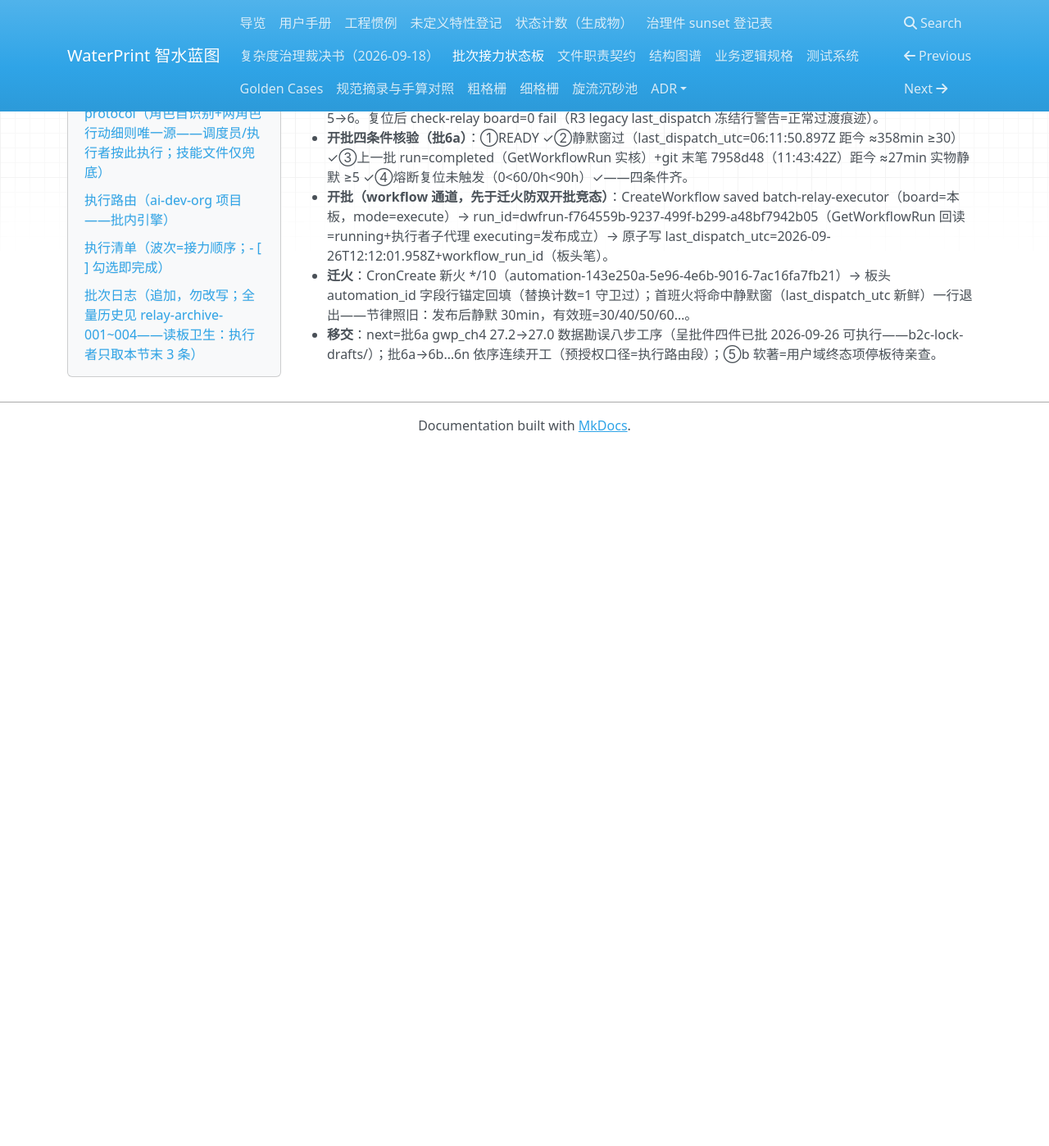
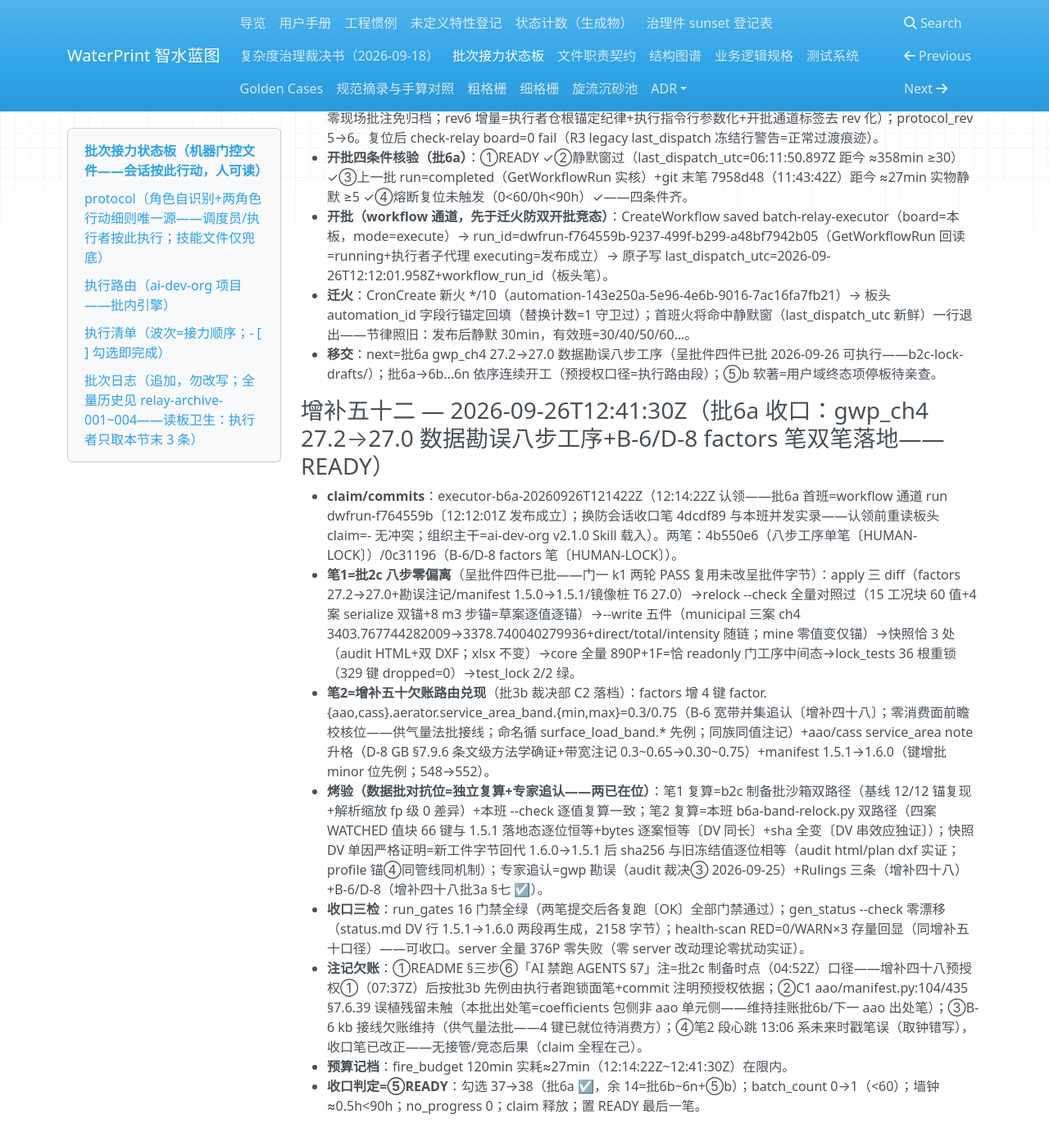
Before and after one commit to yyx20040712/waterprint, an MkDocs documentation site: the page built from docs/handoff/relay.md, in a window 1280 px wide and 1400 px high, scrolled down 10774 px. Shown: the whole window at 82% size. Built offline with MkDocs 1.6.1, drawn with Linux system fonts in a browser that asks for light colours; nearby versions of some CDN libraries; before the commit the page ends 11321 px from its top, so only the background shows below that; some of the changed text lies outside the part shown.

Commit message:
板面收口笔（增补五十二）：批6a gwp_ch4 27.0 数据勘误+B-6/D-8 factors 笔收口 READY——勾选 37→38/batch_count 0→1/next=批6b；增补五十二全档（八步零偏离+欠账路由兑现+数据批双路径复算+快照 DV 单因回代证明+三检全绿+欠账注记四条）。实现两笔=4b550e6/0c31196（claim=executor-b6a-20260926T121422Z workflow 通道 run dwfrun-f764559b）

```diff
--- a/docs/handoff/relay.md
+++ b/docs/handoff/relay.md
@@ -12,7 +12,7 @@
 > - 调度员窗口（迁火/接任用，工作区不限；布火为重活允许载技能，此后每班只读板）：「接任交接：你是 E:\class\智水蓝图\waterprint\docs\handoff\relay.md 的当班 hub 总调度员——读板头+protocol 段（现行 rev）→ 按 batch-relay 技能 references/ops-manual.md 换防协议迁火并回填 automation_id → 提交推送 → 随即按 protocol 段开批通道 rev5（CreateWorkflow saved batch-relay-executor）发布执行者并原子写 last_dispatch_utc+workflow_run_id → 此后每班火只读板调度，禁执行禁重活禁载技能」
 > - 执行者窗口（手动兜底发布用；常规发布=执行工作流子代理，无需此窗）：「基于 E:\class\智水蓝图\waterprint\docs\handoff\relay.md 交接文档继续开发——读板（板头字段区+protocol 段+执行路由+执行清单+批次日志末 3 条）按 protocol 段执行者条款认领并执行本批；组织主干优先 Skill 加载 ai-dev-org，无 Skill 工具则直接读工作区根 AGENTS.md 与 .zcode/org-ledger.jsonl 等价替代；板 protocol 段缺失/预检失败才加载技能 batch-relay 兜底。无人值守：不等待人工答疑，用户域阻塞按停止事由 HOLD(stop_matter) 收口。工作区根 E:\class\智水蓝图\waterprint，相对路径以此为基。禁止创建任何新自动化。」
 
-- status: READY <!-- 2026-09-26 增补五十：批3b 收口 READY（几何域拒数据包四件全落地——9 commit/门一 k1+d1 双 PASS/门二 probe 零偏离+裁决部准予）；next=批6a -->
+- status: READY <!-- 2026-09-26 增补五十二：批6a 收口 READY（gwp_ch4 27.0 八步工序+B-6/D-8 factors 笔——2 commit 4b550e6/0c31196〔HUMAN-LOCK〕/数据批双路径复算/三检全绿）；next=批6b -->
 - automation_id: automation-143e250a-5e96-4e6b-9016-7ac16fa7fb21 <!-- 2026-09-26 换防迁火回填（增补五十一）；旧值 automation-cf38af42…（已熄——CronList 空实核，增补五十火情观察证实） -->
 - shared_fire: true
 - plan: docs/handoff/relay.md#执行清单（自含清单，收口 grep 本文件 `- [ ]` 计余量）
@@ -20,23 +20,23 @@
 - poll_interval_min: 10
 - fire_budget_min: 120
 - last_dispatch: 2026-09-19T11:14:24+08:00
-- heartbeat_utc: 2026-09-26T11:43:25Z <!-- 增补五十收口刷 -->
-- claim: - <!-- 批3b 收口释放（executor-b3b-20260926T092235Z，勾选 36→37） -->
+- heartbeat_utc: 2026-09-26T12:41:30Z <!-- 增补五十二收口刷（笔2 段心跳 13:06 系未来时戳笔误——本笔以真实钟改正记档） -->
+- claim: - <!-- 批6a 收口释放（executor-b6a-20260926T121422Z，勾选 37→38） -->
 - no_progress_count: 0 <!-- 2026-09-25 新排程重置（原 1=B4-5 用户门控非系统性卡死） -->
 - checked_total: 52 <!-- 2026-09-26 增补四十九：38+14（第六波全局收尾 批6a~6n——单源工单 wave6-master-plan.md；旧值 38=增补二十五口径） -->
-- checked_done: 37 <!-- 2026-09-26 批3b 收口 36→37（增补五十） -->
+- checked_done: 38 <!-- 2026-09-26 批6a 收口 37→38（增补五十二） -->
 - protocol_rev: 6 <!-- 2026-09-26 换防升版 rev5→6（执行指令锚根批=现行：仓根锚定纪律+执行指令行参数化+开批通道标签去 rev 化）；旧值 5 -->
 - last_dispatch_utc: 2026-09-26T12:12:01.958Z <!-- 2026-09-26 批6a 首班发布成立（回读=run dwfrun-f764559b-9237-499f-b299-a48bf7942b05 running+执行者子代理 executing）；旧值 2026-09-26T06:11:50.897Z（批3b 首班） -->
 - workflow_run_id: dwfrun-f764559b-9237-499f-b299-a48bf7942b05 <!-- 批6a 首班执行工作流（gwp_ch4 27.2→27.0 数据勘误八步工序——呈批件四件已批 2026-09-26 可执行） -->
 - relay_started_utc: 2026-09-26T12:10:48.865Z <!-- 2026-09-26 rev6 换防时刻（本会话）；旧值 2026-09-26T04:00:36.124Z（rev5 二次换防） -->
-- batch_count: 0 <!-- 2026-09-26 换防复位（增补五十一——熔断重计 0/60 批+90h 墙钟）；旧值 5（批3b 收口笔） -->
+- batch_count: 1 <!-- 2026-09-26 批6a 收口 0→1（增补五十二）；换防复位后第 1 批 -->
 - max_batches: 60
 - max_wall_hours: 90
 - hold_reason: - <!-- 2026-09-26 增补四十八清空：批3a 追认已签+CI 已修——⑤b 软著仍为用户域终态项（批3b 后停板待用户不变） -->
 - last_handover: 2026-09-26
-- claimed_by: executor-b3b-20260926T092235Z
-- claimed_at: 2026-09-26T09:22:35Z
-- next_batch: 批6a gwp_ch4 27.2→27.0 数据勘误实装（b2c 八步工序——呈批件四件已批 2026-09-26 可执行：apply 三 diff→relock→golden 重录→快照重冻结→lock_tests→三检→单笔提交） -->
+- claimed_by: executor-b6a-20260926T121422Z
+- claimed_at: 2026-09-26T12:14:22Z
+- next_batch: 批6b 碳范围一+能耗上游补全（批3.5 实装面〔ganhua EF 21.622+xiaohua MCF 0.8 案 A+碳三键已追认〕+AUD-W4 反冲洗三键/磁分离能耗——新数值 §14 起草带出处事后追认制；依赖 6a 基线稳定已满足） -->
 
 ## protocol（角色自识别+两角色行动细则唯一源——调度员/执行者按此执行；技能文件仅兜底）
 - 本板 protocol_rev=6；rev5/4/3/2/1 存量板读法向下兼容（rev0 无此行读旧字段名 last_dispatch，仅警告不阻断），换防时迁移至现行 rev。
@@ -143,7 +143,7 @@
 
 ### 第六波·全局收尾（2026-09-26 全局规划上板——增补四十九；单源工单=.workflow/backend-calc-complete/wave6-master-plan.md；用户指令「全部安排上+新会话 batch 技能连续开工」——预授权口径见执行路由新增段）
 
-- [ ] 批6a｜gwp_ch4 27.2→27.0 数据勘误实装（批2c 八步工序——呈批件四件已批 2026-09-26：apply 三 diff→relock --check/--write→golden 重录→快照重冻结→lock_tests→三检→单笔提交）
+- [x] 批6a｜gwp_ch4 27.2→27.0 数据勘误实装（批2c 八步工序——**2026-09-26 收官〔增补五十二〕**：4b550e6 八步零偏离〔27.0/1.5.1/golden 五件/快照 3 行/36 根重锁〕+0c31196 B-6/D-8 factors 笔〔增补五十欠账路由：band 4 键 0.3/0.75+note 升格+1.6.0〕——双路径复算+DV 单因回代证明）
 - [ ] 批6b｜碳范围一+能耗上游补全（批3.5 实装面〔ganhua 21.622+xiaohua MCF 0.8 案 A+三新键已追认〕+AUD-W4 反冲洗三键/磁分离能耗——新数值 §14 起草带出处事后追认）
 - [ ] 批6c｜LCC 折旧面（AUD-W11 后半：opex 折旧/资本摊销口径——三段通道设计先行；推荐 v1=展示维度不进 objective）
 - [ ] 批6d｜AAO capex 区分度数据面（field_mapping 段三扩行+设备单价万元尺度——批2b 欠账①②；AAO 轴分化对拍断言）
@@ -224,3 +224,14 @@
 - **开批（workflow 通道，先于迁火防双开批竞态）**：CreateWorkflow saved batch-relay-executor（board=本板，mode=execute）→ run_id=dwfrun-f764559b-9237-499f-b299-a48bf7942b05（GetWorkflowRun 回读=running+执行者子代理 executing=发布成立）→ 原子写 last_dispatch_utc=2026-09-26T12:12:01.958Z+workflow_run_id（板头笔）。
 - **迁火**：CronCreate 新火 */10（automation-143e250a-5e96-4e6b-9016-7ac16fa7fb21）→ 板头 automation_id 字段行锚定回填（替换计数=1 守卫过）；首班火将命中静默窗（last_dispatch_utc 新鲜）一行退出——节律照旧：发布后静默 30min，有效班=30/40/50/60…。
 - **移交**：next=批6a gwp_ch4 27.2→27.0 数据勘误八步工序（呈批件四件已批 2026-09-26 可执行——b2c-lock-drafts/）；批6a→6b…6n 依序连续开工（预授权口径=执行路由段）；⑤b 软著=用户域终态项停板待亲查。
+
+### 增补五十二 — 2026-09-26T12:41:30Z（批6a 收口：gwp_ch4 27.2→27.0 数据勘误八步工序+B-6/D-8 factors 笔双笔落地——READY）
+
+- **claim/commits**：executor-b6a-20260926T121422Z（12:14:22Z 认领——批6a 首班=workflow 通道 run dwfrun-f764559b〔12:12:01Z 发布成立〕；换防会话收口笔 4dcdf89 与本班并发实录——认领前重读板头 claim=- 无冲突；组织主干=ai-dev-org v2.1.0 Skill 载入）。两笔：4b550e6（八步工序单笔〔HUMAN-LOCK〕）/0c31196（B-6/D-8 factors 笔〔HUMAN-LOCK〕）。
+- **笔1=批2c 八步零偏离**（呈批件四件已批——门一 k1 两轮 PASS 复用未改呈批件字节）：apply 三 diff（factors 27.2→27.0+勘误注记/manifest 1.5.0→1.5.1/镜像桩 T6 27.0）→relock --check 全量对照过（15 工况块 60 值+4 案 serialize 双锚+8 m3 步锚=草案逐值逐锚）→--write 五件（municipal 三案 ch4 3403.767744282009→3378.740040279936+direct/total/intensity 随链；mine 零值变仅锚）→快照恰 3 处（audit HTML+双 DXF；xlsx 不变）→core 全量 890P+1F=恰 readonly 门工序中间态→lock_tests 36 根重锁（329 键 dropped=0）→test_lock 2/2 绿。
+- **笔2=增补五十欠账路由兑现**（批3b 裁决部 C2 落档）：factors 增 4 键 factor.{aao,cass}.aerator.service_area_band.{min,max}=0.3/0.75（B-6 宽带并集追认〔增补四十八〕；零消费面前瞻校核位——供气量法批接线；命名循 surface_load_band.* 先例；同族同值注记）+aao/cass service_area note 升格（D-8 GB §7.9.6 条文级方法学确证+带宽注记 0.3~0.65→0.30~0.75）+manifest 1.5.1→1.6.0（键增批 minor 位先例；548→552）。
+- **烤验（数据批对抗位=独立复算+专家追认——两已在位）**：笔1 复算=b2c 制备批沙箱双路径（基线 12/12 锚复现+解析缩放 fp 级 0 差异）+本班 --check 逐值复算一致；笔2 复算=本班 b6a-band-relock.py 双路径（四案 WATCHED 值块 66 键与 1.5.1 落地态逐位恒等+bytes 逐案恒等〔DV 同长〕+sha 全变〔DV 串效应独证〕）；快照 DV 单因严格证明=新工件字节回代 1.6.0→1.5.1 后 sha256 与旧冻结值逐位相等（audit html/plan dxf 实证；profile 锚④同管线同机制）；专家追认=gwp 勘误（audit 裁决③ 2026-09-25）+Rulings 三条（增补四十八）+B-6/D-8（增补四十八批3a §七 ☑）。
+- **收口三检**：run_gates 16 门禁全绿（两笔提交后各复跑〔OK〕全部门禁通过）；gen_status --check 零漂移（status.md DV 行 1.5.1→1.6.0 两段再生成，2158 字节）；health-scan RED=0/WARN×3 存量回显（同增补五十口径）——可收口。server 全量 376P 零失败（零 server 改动理论零扰动实证）。
+- **注记欠账**：①README §三步⑥「AI 禁跑 AGENTS §7」注=批2c 制备时点（04:52Z）口径——增补四十八预授权①（07:37Z）后按批3b 先例由执行者跑锁面笔+commit 注明预授权依据；②C1 aao/manifest.py:104/435 §7.6.39 误植残留未触（本批出处笔=coefficients 包侧非 aao 单元侧——维持挂账批6b/下一 aao 出处笔）；③B-6 kb 接线欠账维持（供气量法批——4 键已就位待消费方）；④笔2 段心跳 13:06 系未来时戳笔误（取钟错写），收口笔已改正——无接管/竞态后果（claim 全程在己）。
+- **预算记档**：fire_budget 120min 实耗≈27min（12:14:22Z~12:41:30Z）在限内。
+- **收口判定=⑤READY**：勾选 37→38（批6a ☑，余 14=批6b~6n+⑤b）；batch_count 0→1（<60）；墙钟≈0.5h<90h；no_progress 0；claim 释放；置 READY 最后一笔。
```
